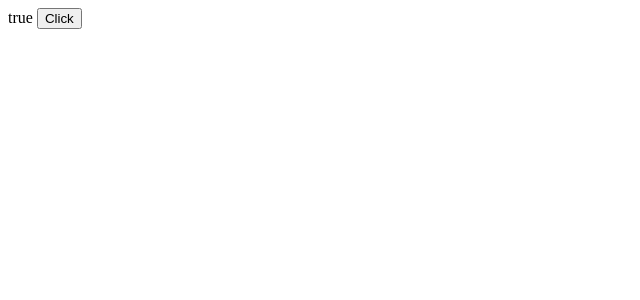
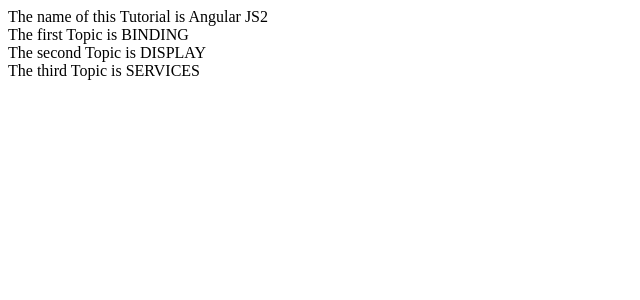
Before and after one commit to rajansinghal/form-exercise, an Angular app: page / in a window 1280 px wide. Shown: the top 300 px of the page, without its empty margins (0-640 px from the left). Built offline with nearby package versions, Linux system fonts and the light colour scheme.

Commit message:
commit for data transformation

```diff
--- a/src/app/app.component.html
+++ b/src/app/app.component.html
@@ -1,4 +1,13 @@
+<!--<div>
+   The name of this Tutorial is {{TutorialName}}<br>
+   The first Topic is {{appList[0] | lowercase}}<br>
+   The second Topic is {{appList[1] | lowercase}}<br>
+   The third Topic is {{appList[2]| lowercase}}<br>
+</div> -->
+
 <div>
-   {{Status}}
-   <button (click) = "clicked()">Click</button>
+   The name of this Tutorial is {{TutorialName}}<br>
+   The first Topic is {{appList[0] | uppercase }}<br>
+   The second Topic is {{appList[1] | uppercase }}<br>
+   The third Topic is {{appList[2]| uppercase }}<br>
 </div>
--- a/src/app/app.component.ts
+++ b/src/app/app.component.ts
@@ -6,8 +6,6 @@
    templateUrl: './app.component.html'
 })
 export class AppComponent {
-  Status: boolean = true;
-   clicked(event) {
-      this.Status = false;
-   }
+   TutorialName: string = 'Angular JS2';
+   appList: string[] = ["Binding", "Display", "Services"];
 }
```
